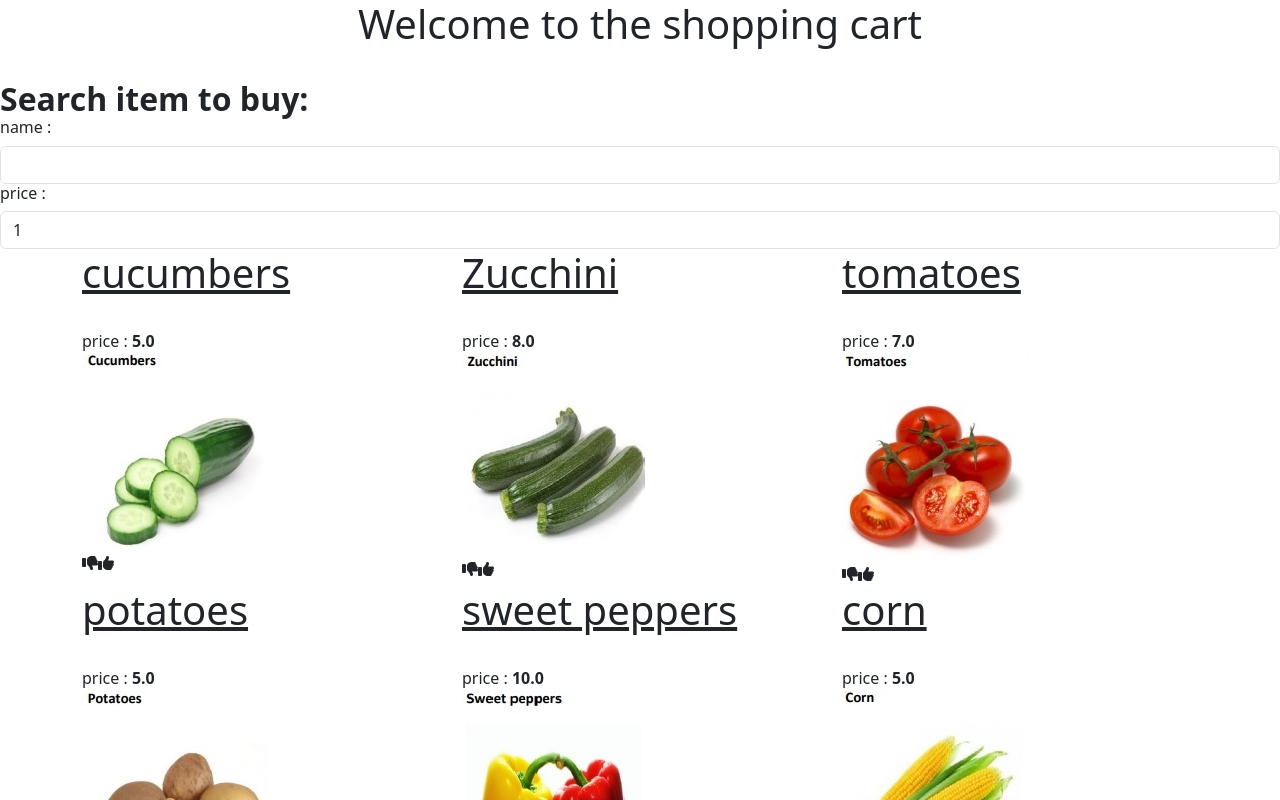
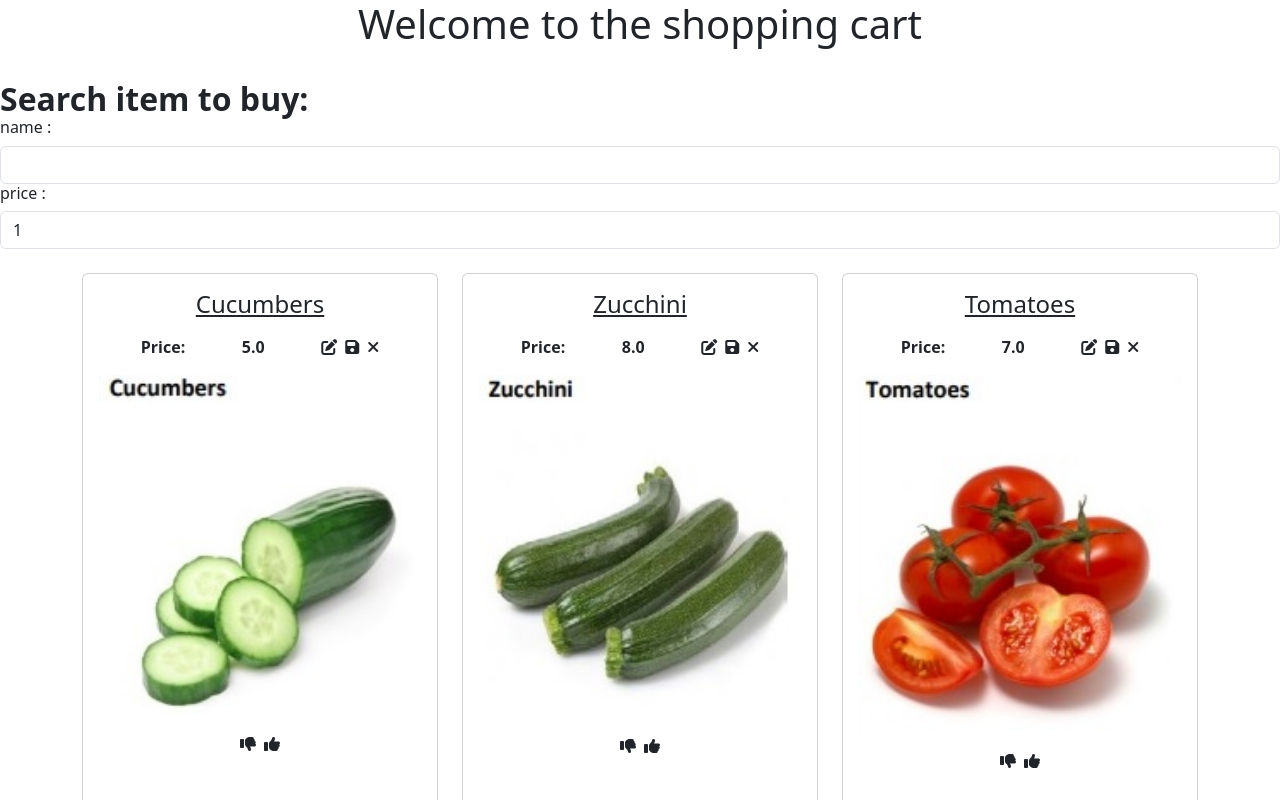
Before and after one commit to oferAngularJs/angularFeatures16, an Angular app: page /shoppingCart2 in a window 1280 px wide. Shown: the top 800 px of the page. Built offline with nearby package versions, Linux system fonts and the light colour scheme.

Commit message:
update css

```diff
--- a/src/app/views/item/item.component.css
+++ b/src/app/views/item/item.component.css
@@ -0,0 +1,12 @@
+.item-title {
+  font-size: 1.5rem;
+  word-break: break-word;
+  white-space: normal;
+  line-height: 1.2;
+}
+
+.item-price {
+  font-size: 1.2rem;
+  color: #333;
+  margin-top: 0.5rem;
+}
--- a/src/app/views/item/item.component.html
+++ b/src/app/views/item/item.component.html
@@ -1,16 +1,42 @@
-<div>
-<h1><u>{{item.description}}</u></h1>
+<br>
+<div class="card h-100 text-center p-3">
+  <!-- Product Title -->
+  <h2 class="text-capitalize item-title mb-3">
+    <u>{{ item.description }}</u>
+  </h2>
 
-<br/>
+  <!-- Price Editing Row -->
+  <div class="d-flex align-items-center justify-content-center gap-2 mb-3">
+    <span><strong>Price:</strong></span>
 
-price : <b>{{item.price}}</b>
+    <!-- Price Input Field -->
+    <div style="max-width: 120px; width: 100%;">
+      <ng-container *ngIf="isBtnEditPricePressed(); else viewPrice">
+        <input type="text"
+               class="form-control"
+               id="changePrice"
+               [(ngModel)]="price"
+               [value]="item.price"
+               name="price"
+               style="width: 100%;"/>
+      </ng-container>
+      <ng-template #viewPrice>
+        <b>{{ item.price }}</b>
+      </ng-template>
+    </div>
 
-<br/>
+    <!-- Action Icons -->
+    <i class="fas fa-edit" (click)="updateItemPrice()"></i>
+    <i class="fa-solid fa-floppy-disk" (click)="saveItemPrice()"></i>
+    <i class="fa-solid fa-xmark" (click)="cancel()"></i>
+  </div>
 
-<img src="/assets/{{item.image}}">
+  <!-- Image -->
+  <img [src]="'/assets/' + item.image" class="img-fluid mb-3" alt="{{ item.description }}">
+
+  <!-- Like/Dislike -->
+  <div>
+    <i class="fa-solid fa-thumbs-down me-2"></i>
+    <i class="fa-solid fa-thumbs-up"></i>
+  </div>
 </div>
-<div>
-
-<i class="fa-solid fa-thumbs-down"></i>
-<i class="fa-solid fa-thumbs-up"></i>
-</div>
--- a/src/app/views/item/item.component.ts
+++ b/src/app/views/item/item.component.ts
@@ -1,9 +1,11 @@
-import { Component, Input } from '@angular/core';
+import { Component, Input, model, signal } from '@angular/core';
 import { Item } from '../../models/Item';
+import { CommonModule } from '@angular/common';
+import { FormsModule } from '@angular/forms';
 
 @Component({
   selector: 'app-item',
-  imports: [],
+  imports: [CommonModule,FormsModule],
   templateUrl: './item.component.html',
   styleUrl: './item.component.css'
 })
@@ -11,4 +13,28 @@ export class ItemComponent {
 
   @Input() item! : Item;
 
+  price = signal<number>(1);
+
+  isBtnEditPricePressed = signal<boolean>(false);
+
+  updateItemPrice() {
+    this.isBtnEditPricePressed.set(true);
+    this.price.set(this.item.price);
+  }
+
+  cancel() {
+    this.isBtnEditPricePressed.set(false);
+  }
+
+  saveItemPrice () {
+    this.item.price = this.price();
+    this.isBtnEditPricePressed.set(false);
+    var input = document.getElementById('changePrice') as HTMLInputElement;
+    if (input) {
+      input.value = this.price().toString();
+    }
+    console.log("Set procut : " + this.item.description + " to price : " + this.price());
+
+  }
+
 }
```
